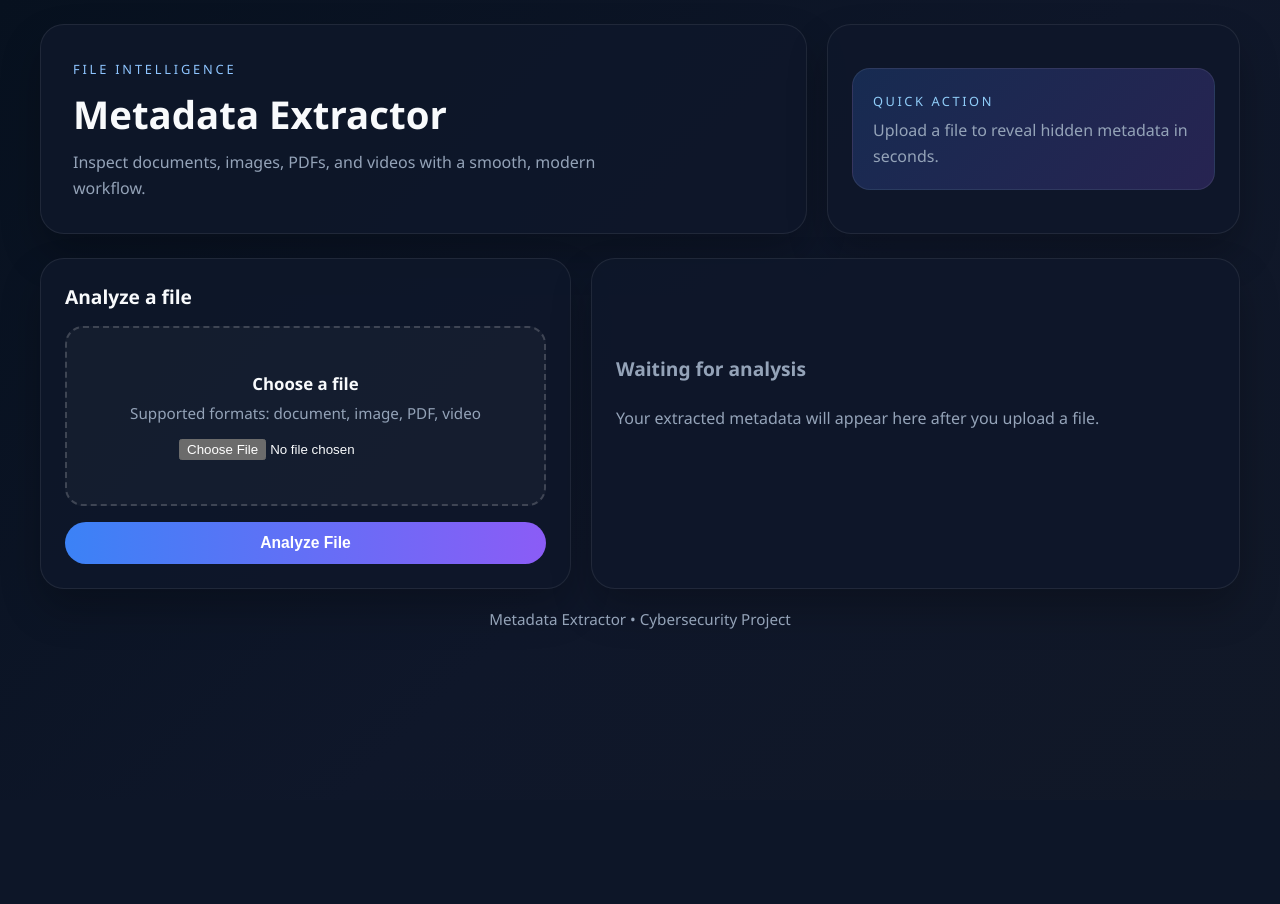
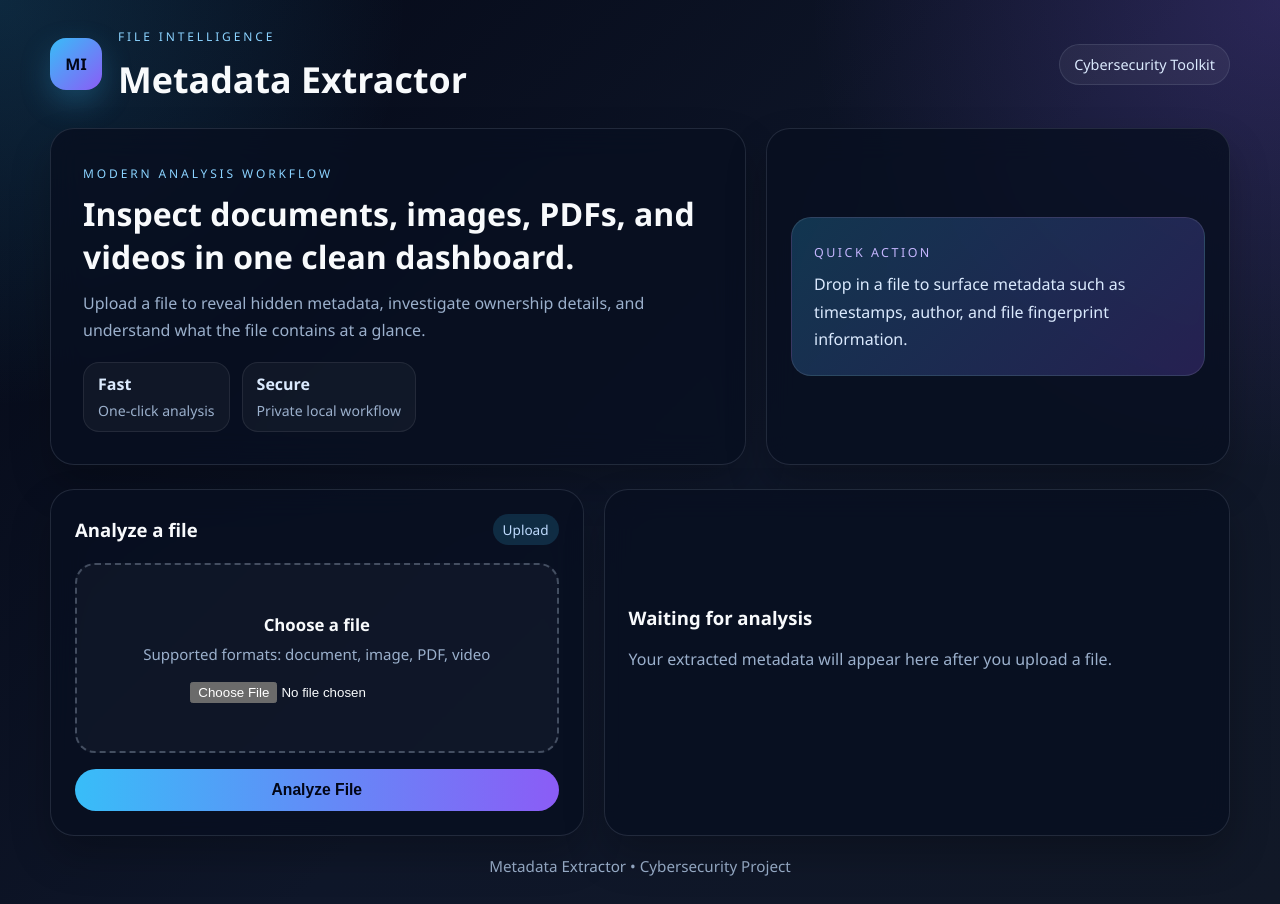
Before and after one commit to rukeshnaik/project1, a Flask app: page / in a window 1280 px wide. Before the commit the page ends 629 px from the top, so only its background shows below. Run offline with Flask 3, Linux system fonts and the light colour scheme.

Commit message:
Improve UI layout and styling

```diff
--- a/static/style.css
+++ b/static/style.css
@@ -1,13 +1,15 @@
 :root {
     color-scheme: dark;
-    --bg: #07111f;
-    --panel: rgba(15, 23, 42, 0.92);
-    --panel-2: #111c2e;
-    --border: rgba(255, 255, 255, 0.08);
+    --bg: #040816;
+    --bg-soft: #0a1328;
+    --panel: rgba(8, 15, 32, 0.82);
+    --panel-strong: rgba(16, 24, 48, 0.95);
+    --border: rgba(148, 163, 184, 0.18);
     --text: #f8fafc;
-    --muted: #94a3b8;
-    --accent: #3b82f6;
+    --muted: #9bb0cc;
+    --accent: #38bdf8;
     --accent-2: #8b5cf6;
+    --success: #22c55e;
 }
 
 * {
@@ -19,19 +21,61 @@
 body {
     min-height: 100vh;
     font-family: "Segoe UI", Tahoma, Geneva, Verdana, sans-serif;
-    background: linear-gradient(135deg, var(--bg), #0f172a 55%, #111827);
+    background:
+        radial-gradient(circle at top left, rgba(56, 189, 248, 0.18), transparent 26%),
+        radial-gradient(circle at top right, rgba(139, 92, 246, 0.22), transparent 30%),
+        linear-gradient(135deg, var(--bg), #0f172a 55%, #111827);
     color: var(--text);
     padding: 24px;
 }
 
 .page-shell {
-    max-width: 1200px;
+    max-width: 1180px;
     margin: 0 auto;
+}
+
+.topbar {
+    display: flex;
+    align-items: center;
+    justify-content: space-between;
+    gap: 16px;
+    margin-bottom: 24px;
+}
+
+.brand {
+    display: flex;
+    align-items: center;
+    gap: 16px;
+}
+
+.brand-mark {
+    width: 52px;
+    height: 52px;
+    border-radius: 16px;
+    display: grid;
+    place-items: center;
+    font-weight: 800;
+    background: linear-gradient(135deg, var(--accent), var(--accent-2));
+    color: #020617;
+    box-shadow: 0 12px 30px rgba(56, 189, 248, 0.25);
+}
+
+.topbar h1 {
+    font-size: clamp(1.7rem, 2.8vw, 2.5rem);
+}
+
+.topbar-pill {
+    padding: 10px 14px;
+    border-radius: 999px;
+    background: rgba(255, 255, 255, 0.05);
+    border: 1px solid var(--border);
+    color: #dbeafe;
+    font-size: 0.9rem;
 }
 
 .hero {
     display: grid;
-    grid-template-columns: 1.3fr 0.7fr;
+    grid-template-columns: 1.2fr 0.8fr;
     gap: 20px;
     margin-bottom: 24px;
 }
@@ -42,6 +86,7 @@ body {
     background: var(--panel);
     border: 1px solid var(--border);
     border-radius: 24px;
+    backdrop-filter: blur(16px);
     box-shadow: 0 20px 40px rgba(0, 0, 0, 0.24);
 }
 
@@ -52,22 +97,47 @@ body {
 .eyebrow {
     display: inline-block;
     text-transform: uppercase;
-    letter-spacing: 0.22em;
-    font-size: 0.8rem;
-    color: #8ec5ff;
+    letter-spacing: 0.24em;
+    font-size: 0.75rem;
+    color: #8bd3ff;
     margin-bottom: 10px;
 }
 
-.hero h1 {
-    font-size: clamp(1.8rem, 3vw, 2.6rem);
-    margin-bottom: 10px;
+.hero-copy h2 {
+    font-size: clamp(1.4rem, 2.5vw, 2rem);
+    margin-bottom: 12px;
 }
 
 .hero-text {
     color: var(--muted);
     font-size: 1rem;
-    line-height: 1.6;
-    max-width: 560px;
+    line-height: 1.7;
+    max-width: 620px;
+}
+
+.hero-stats {
+    display: flex;
+    flex-wrap: wrap;
+    gap: 12px;
+    margin-top: 18px;
+}
+
+.stat-chip {
+    padding: 10px 14px;
+    border-radius: 16px;
+    background: rgba(255, 255, 255, 0.04);
+    border: 1px solid rgba(255, 255, 255, 0.08);
+}
+
+.stat-chip strong {
+    display: block;
+    margin-bottom: 4px;
+    color: #dbeafe;
+}
+
+.stat-chip span {
+    color: var(--muted);
+    font-size: 0.88rem;
 }
 
 .hero-panel {
@@ -77,30 +147,30 @@ body {
 }
 
 .panel-card {
-    background: linear-gradient(135deg, rgba(59, 130, 246, 0.2), rgba(139, 92, 246, 0.2));
-    border: 1px solid rgba(255, 255, 255, 0.08);
-    border-radius: 18px;
-    padding: 20px;
+    background: linear-gradient(135deg, rgba(56, 189, 248, 0.22), rgba(139, 92, 246, 0.22));
+    border: 1px solid rgba(255, 255, 255, 0.1);
+    border-radius: 20px;
+    padding: 22px;
     width: 100%;
 }
 
 .panel-label {
     display: inline-block;
-    font-size: 0.8rem;
+    font-size: 0.78rem;
     text-transform: uppercase;
     letter-spacing: 0.2em;
-    color: #90cdf9;
-    margin-bottom: 8px;
+    color: #c4b5fd;
+    margin-bottom: 10px;
 }
 
 .panel-card p {
-    color: var(--muted);
-    line-height: 1.6;
+    color: #dbeafe;
+    line-height: 1.7;
 }
 
 .content-grid {
     display: grid;
-    grid-template-columns: 0.9fr 1.1fr;
+    grid-template-columns: 0.92fr 1.08fr;
     gap: 20px;
 }
 
@@ -116,8 +186,8 @@ body {
 
 .upload-card h2,
 .result-card h2 {
-    font-size: 1.2rem;
-    margin-bottom: 16px;
+    font-size: 1.16rem;
+    margin-bottom: 0;
 }
 
 .upload-dropzone {
@@ -126,45 +196,52 @@ body {
     align-items: center;
     justify-content: center;
     gap: 8px;
-    min-height: 180px;
-    border: 2px dashed rgba(255, 255, 255, 0.18);
-    border-radius: 18px;
+    min-height: 190px;
+    border: 2px dashed rgba(148, 163, 184, 0.4);
+    border-radius: 20px;
     background: rgba(255, 255, 255, 0.03);
     padding: 20px;
     cursor: pointer;
     text-align: center;
+    transition: border-color 0.2s ease, transform 0.2s ease, background 0.2s ease;
+}
+
+.upload-dropzone:hover {
+    border-color: rgba(56, 189, 248, 0.9);
+    background: rgba(56, 189, 248, 0.06);
+    transform: translateY(-1px);
 }
 
 .upload-dropzone input {
-    margin-top: 8px;
+    margin-top: 10px;
     color: var(--text);
 }
 
 .drop-title {
     font-size: 1.05rem;
-    font-weight: 600;
+    font-weight: 700;
 }
 
 .drop-subtitle {
     color: var(--muted);
-    font-size: 0.95rem;
+    font-size: 0.94rem;
 }
 
 button {
     border: none;
     border-radius: 999px;
     background: linear-gradient(90deg, var(--accent), var(--accent-2));
-    color: white;
+    color: #020617;
     padding: 12px 20px;
     font-size: 0.98rem;
-    font-weight: 600;
+    font-weight: 800;
     cursor: pointer;
-    transition: transform 0.2s ease, box-shadow 0.2s ease;
+    transition: transform 0.2s ease, box-shadow 0.2s ease, opacity 0.2s ease;
 }
 
 button:hover {
     transform: translateY(-1px);
-    box-shadow: 0 10px 20px rgba(59, 130, 246, 0.3);
+    box-shadow: 0 12px 24px rgba(56, 189, 248, 0.28);
 }
 
 .section-heading {
@@ -175,18 +252,24 @@ button:hover {
     margin-bottom: 16px;
 }
 
+.section-heading.compact {
+    margin-bottom: 18px;
+}
+
 .pill {
     display: inline-flex;
     align-items: center;
     padding: 6px 10px;
     border-radius: 999px;
-    background: rgba(59, 130, 246, 0.16);
+    background: rgba(56, 189, 248, 0.16);
     color: #bfdbfe;
     font-size: 0.85rem;
 }
 
 .table-wrap {
     overflow-x: auto;
+    border: 1px solid rgba(255, 255, 255, 0.06);
+    border-radius: 18px;
 }
 
 table {
@@ -196,7 +279,7 @@ table {
 }
 
 thead th {
-    background: rgba(59, 130, 246, 0.18);
+    background: rgba(56, 189, 248, 0.18);
     text-align: left;
     padding: 12px 10px;
     color: #dbeafe;
@@ -209,17 +292,26 @@ tbody td {
     word-break: break-word;
 }
 
+tbody tr:nth-child(even) {
+    background: rgba(255, 255, 255, 0.02);
+}
+
 .empty-state {
     display: flex;
     flex-direction: column;
     justify-content: center;
-    min-height: 220px;
+    min-height: 250px;
     color: var(--muted);
+}
+
+.empty-state h2 {
+    margin-bottom: 8px;
+    color: var(--text);
 }
 
 .empty-state p {
     margin-top: 8px;
-    line-height: 1.6;
+    line-height: 1.7;
 }
 
 .footer {
@@ -230,9 +322,20 @@ tbody td {
 }
 
 @media (max-width: 900px) {
+    .topbar,
     .hero,
     .content-grid {
         grid-template-columns: 1fr;
+    }
+
+    .topbar {
+        flex-direction: column;
+        align-items: flex-start;
+    }
+
+    .hero,
+    .content-grid {
+        display: grid;
     }
 }
 
@@ -251,4 +354,8 @@ tbody td {
         flex-direction: column;
         align-items: flex-start;
     }
+
+    .brand {
+        align-items: flex-start;
+    }
 }
--- a/templates/index.html
+++ b/templates/index.html
@@ -8,23 +8,49 @@
 </head>
 <body>
     <div class="page-shell">
-        <header class="hero">
+        <header class="topbar">
+            <div class="brand">
+                <div class="brand-mark">MI</div>
+                <div>
+                    <p class="eyebrow">File Intelligence</p>
+                    <h1>Metadata Extractor</h1>
+                </div>
+            </div>
+            <div class="topbar-pill">Cybersecurity Toolkit</div>
+        </header>
+
+        <section class="hero">
             <div class="hero-copy">
-                <p class="eyebrow">File Intelligence</p>
-                <h1>Metadata Extractor</h1>
-                <p class="hero-text">Inspect documents, images, PDFs, and videos with a smooth, modern workflow.</p>
+                <p class="eyebrow">Modern analysis workflow</p>
+                <h2>Inspect documents, images, PDFs, and videos in one clean dashboard.</h2>
+                <p class="hero-text">Upload a file to reveal hidden metadata, investigate ownership details, and understand what the file contains at a glance.</p>
+                <div class="hero-stats">
+                    <div class="stat-chip">
+                        <strong>Fast</strong>
+                        <span>One-click analysis</span>
+                    </div>
+                    <div class="stat-chip">
+                        <strong>Secure</strong>
+                        <span>Private local workflow</span>
+                    </div>
+                </div>
             </div>
+
             <div class="hero-panel">
                 <div class="panel-card">
                     <span class="panel-label">Quick action</span>
-                    <p>Upload a file to reveal hidden metadata in seconds.</p>
+                    <p>Drop in a file to surface metadata such as timestamps, author, and file fingerprint information.</p>
                 </div>
             </div>
-        </header>
+        </section>
 
         <main class="content-grid">
             <section class="card upload-card">
-                <h2>Analyze a file</h2>
+                <div class="section-heading compact">
+                    <h2>Analyze a file</h2>
+                    <span class="pill">Upload</span>
+                </div>
+
                 <form action="/upload" method="POST" enctype="multipart/form-data">
                     <label class="upload-dropzone" for="fileInput">
                         <span class="drop-title">Choose a file</span>
@@ -74,5 +100,3 @@
     </div>
 </body>
 </html>
-
-</html>
```
